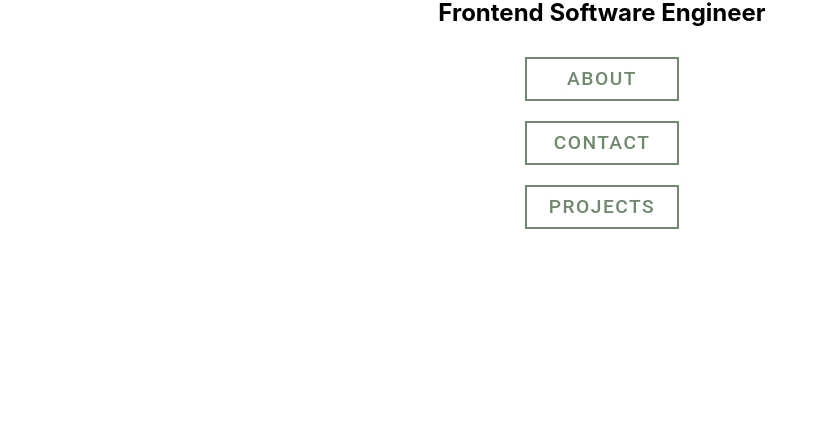
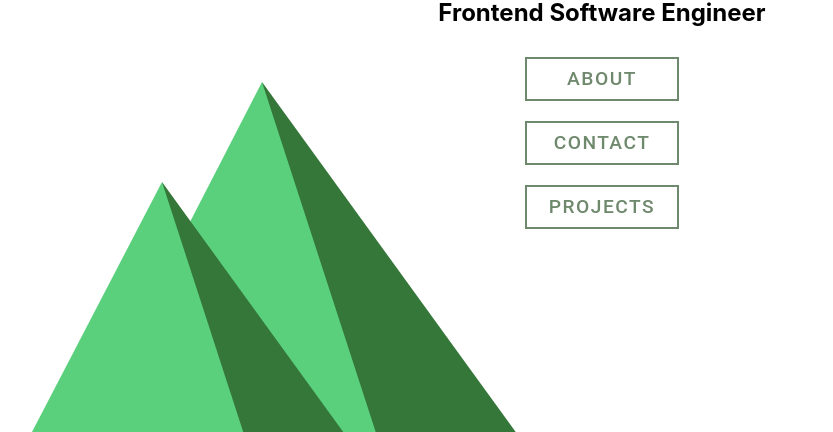
Before and after one commit to ericberglund117/profile, a React (Create React App) app: page / in a window 1280 px wide. Shown: the part 368-800 px from the top of the page, without its empty margins (38-871 px from the left). Built offline with nearby package versions, Linux system fonts and the light colour scheme.

Commit message:
Create mountains

```diff
--- a/src/App.js
+++ b/src/App.js
@@ -1,6 +1,7 @@
 import Header from './header/Header';
 import { StyledButton } from './syledComponents.styles';
 import './App.css';
+import MainPage from './mainPage/MainPage';
 
 function App() {
   return (
@@ -8,6 +9,7 @@ function App() {
       <section className="header-section">
         <Header />
       </section>
+      <MainPage />
       <section className="left-section">
         <StyledButton>
           <div id="translate"></div>
--- a/src/mainPage/MainPage.css
+++ b/src/mainPage/MainPage.css
@@ -0,0 +1,55 @@
+.background{
+    background: #7ce4ff;
+}
+
+.mountain{
+    position: absolute;
+    content: '';
+    bottom: 0;
+    left: 120px;
+    border-top: 0px solid transparent;
+    border-right: 180px solid transparent;
+    border-bottom: 350px solid #5ad07d;
+    border-left: 180px solid transparent;
+    z-index: 5;
+}
+
+.mountain-shadow{
+    position: absolute;
+    content: '';
+    bottom: 0;
+    left: 300px;
+    border-top: 0px solid transparent;
+    border-right: 140px solid transparent;
+    border-bottom: 350px solid #357639;
+    border-left: 0px solid transparent;
+    z-index: 5;
+    transform-origin: top right;
+    transform: skewX(18deg)
+}
+
+.mountain-1{
+    position: absolute;
+    content: '';
+    bottom: 0;
+    left: 70px;
+    border-top: 0px solid transparent;
+    border-right: 130px solid transparent;
+    border-bottom: 250px solid #5ad07d;
+    border-left: 130px solid transparent;
+    z-index: 5;
+}
+
+.mountain-shadow-1{
+    position: absolute;
+    content: '';
+    bottom: 0;
+    left: 200px;
+    border-top: 0px solid transparent;
+    border-right: 100px solid transparent;
+    border-bottom: 250px solid #357639;
+    border-left: 0px solid transparent;
+    z-index: 5;
+    transform-origin: top right;
+    transform: skewX(18deg)
+}
--- a/src/mainPage/MainPage.js
+++ b/src/mainPage/MainPage.js
@@ -2,7 +2,14 @@ import "./MainPage.css"
 
 function MainPage() {
   return(
-
+    <div className="background">
+       <section className="mountain"></section>
+       <section className="mountain-1"></section>
+       <section className="mountain-2"></section>
+       <section className="mountain-shadow"></section>
+       <section className="mountain-shadow-1"></section>
+       <section className="mountain-shadow-2"></section>
+    </div>
   )
 }
 
```
